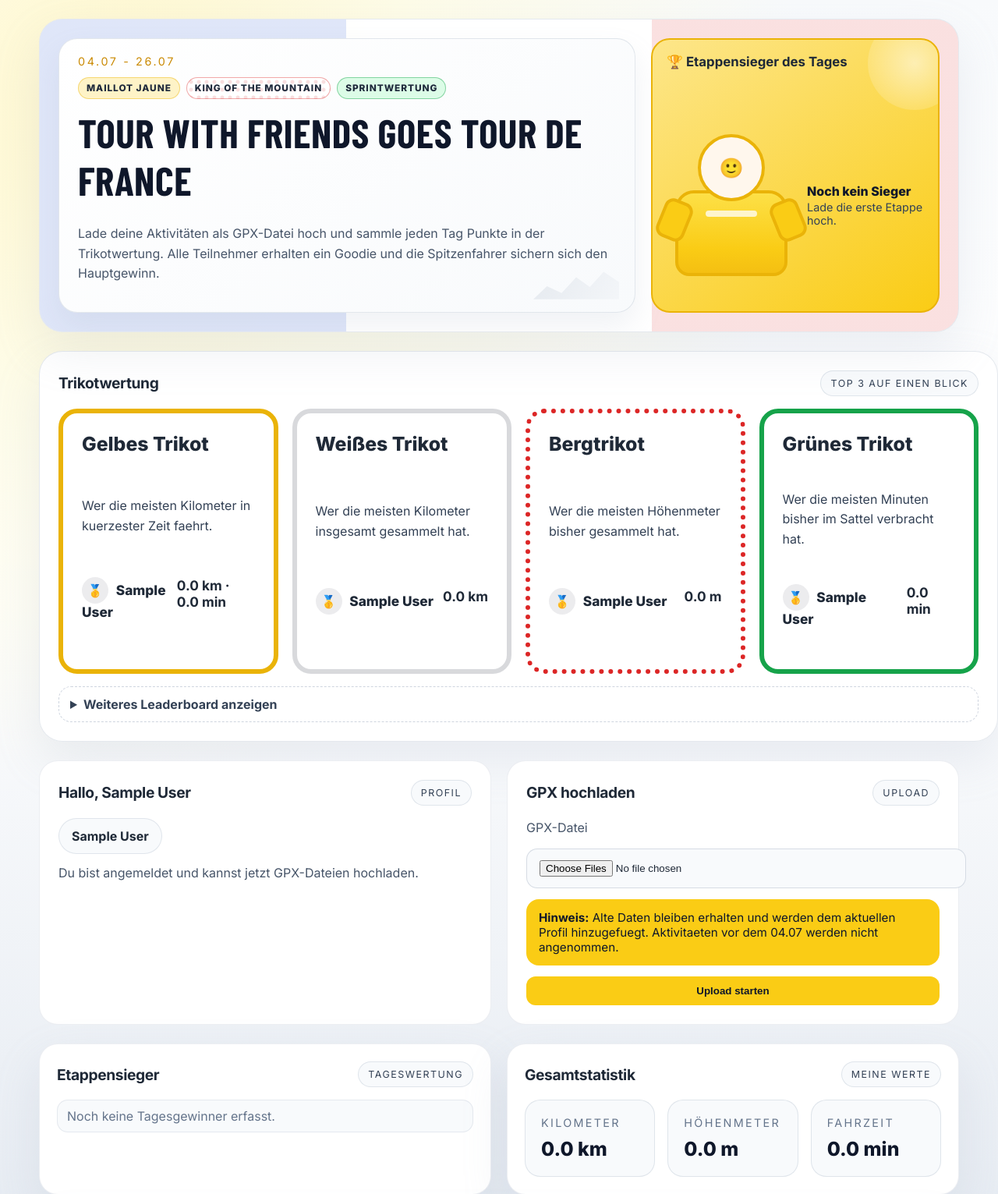
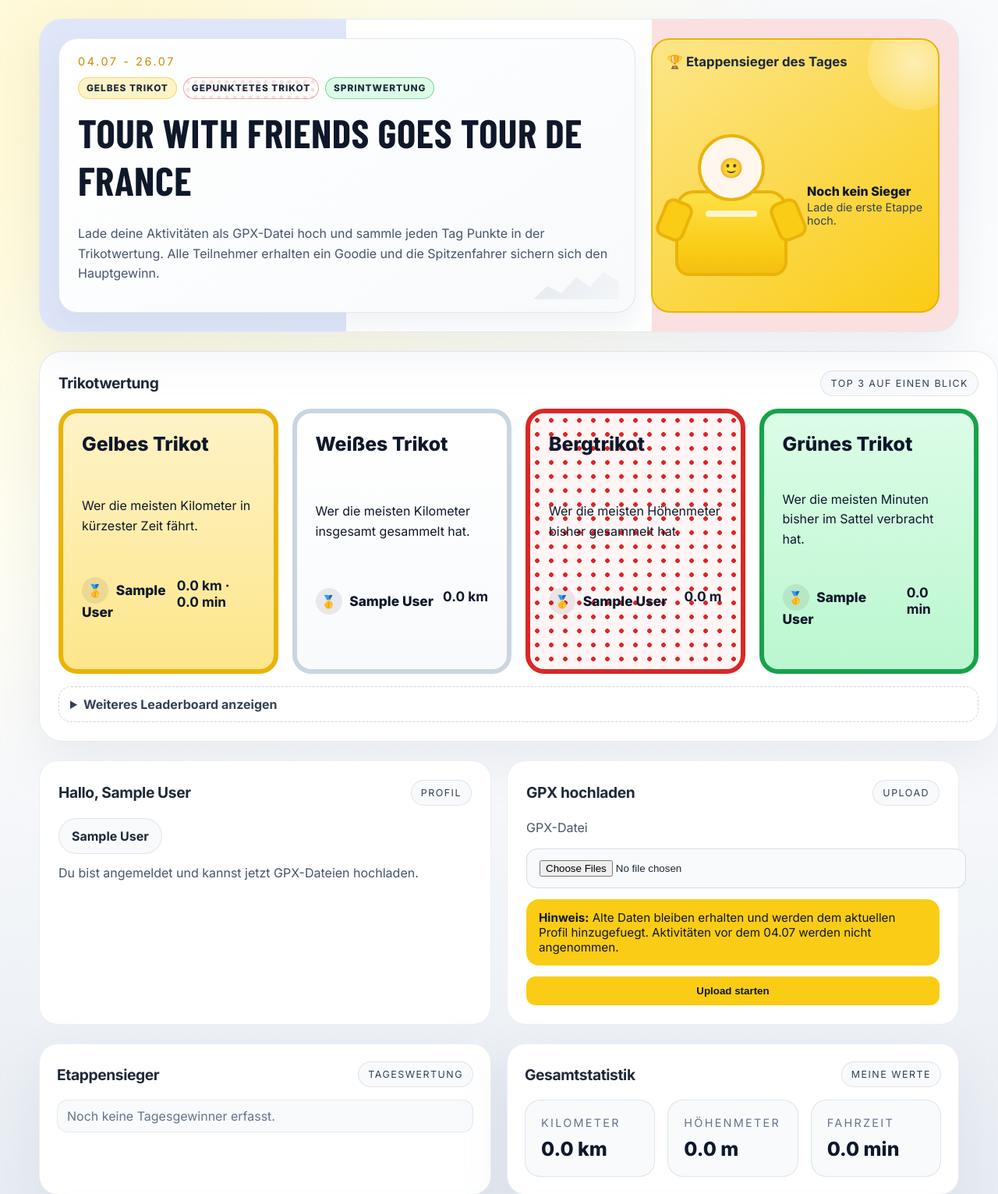
Before and after one commit to carlottadietz/tourwithfriends, a Flask app: page / in a window 1280 px wide. Shown: the top 1531 px of the page at 78% size. Run offline with Flask 3, Linux system fonts and the light colour scheme; the visitor is signed in with stand-in values (Sample User, id 1); data comes from the database, SQL or seed files in the repository; data that the repository does not hold is empty; some libraries are stand-ins or nearby versions; some web fonts are replaced.

Commit message:
Trikot-Kaestchen farbig fuellen und Lesbarkeit verbessern

```diff
--- a/templates/index.html
+++ b/templates/index.html
@@ -81,16 +81,28 @@
     .top-three-cards { display: grid; grid-template-columns: repeat(4, minmax(0, 1fr)); gap: 18px; }
     .trikot-card { position: relative; border-radius: 24px; padding: 24px; border: 6px solid rgba(15,23,42,0.16); background: #ffffff; display: grid; gap: 14px; min-height: 280px; overflow: hidden; }
     .trikot-card::before { content: none; }
-    .trikot-card h3 { margin: 0; font-size: 1.55rem; font-weight: 900; }
-    .trikot-card p { margin: 0; font-size: 1rem; color: #334155; }
-    .trikot-yellow { border-color: #eab308; }
-    .trikot-green { border-color: #16a34a; }
+    .trikot-card h3 { margin: 0; font-size: 1.55rem; font-weight: 900; color: #0f172a; }
+    .trikot-card p { margin: 0; font-size: 1rem; color: #0f172a; }
+    .trikot-yellow {
+      border-color: #eab308;
+      background: linear-gradient(180deg, #fef3c7 0%, #fde68a 100%);
+    }
+    .trikot-white {
+      border-color: #cbd5e1;
+      background: linear-gradient(180deg, #ffffff 0%, #f8fafc 100%);
+    }
+    .trikot-green {
+      border-color: #16a34a;
+      background: linear-gradient(180deg, #dcfce7 0%, #bbf7d0 100%);
+    }
     .trikot-polka {
-      border: 6px dotted #dc2626;
-      background: #ffffff;
+      border-color: #dc2626;
+      background-color: #fff5f5;
+      background-image: radial-gradient(circle, #dc2626 2.8px, transparent 3px);
+      background-size: 18px 18px;
     }
     .top-three { list-style: none; margin: 0; padding: 0; display: grid; gap: 8px; }
-    .top-three li { display: flex; justify-content: space-between; gap: 10px; font-size: 1.08rem; font-weight: 800; }
+    .top-three li { display: flex; justify-content: space-between; gap: 10px; font-size: 1.08rem; font-weight: 800; color: #0f172a; }
     .top-three .rank { display: inline-flex; align-items: center; justify-content: center; width: 34px; height: 34px; background: rgba(15,23,42,0.08); border-radius: 999px; font-size: 1rem; margin-right: 6px; }
     .expand-box { border: 1px dashed rgba(148,163,184,0.45); border-radius: 16px; padding: 12px 14px; background: #ffffff; }
     .expand-box summary { cursor: pointer; font-weight: 700; color: #334155; }
@@ -98,7 +110,7 @@
     .expand-col { background: #f8fafc; border: 1px solid rgba(148,163,184,0.2); border-radius: 14px; padding: 10px; }
     .expand-col h4 { margin: 0 0 8px; font-size: 0.92rem; }
     .expand-col ul { list-style: none; margin: 0; padding: 0; display: grid; gap: 6px; }
-    .expand-col li { display: flex; justify-content: space-between; gap: 8px; font-size: 0.9rem; }
+    .expand-col li { display: flex; justify-content: space-between; gap: 8px; font-size: 0.9rem; color: #0f172a; }
 
     .card-hero { background: #ffffff; border: 1px solid rgba(148,163,184,0.18); border-radius: 24px; padding: 22px; }
     .stage-list { list-style: none; margin: 0; padding: 0; display: grid; gap: 10px; }
@@ -151,8 +163,8 @@
       <div class="logo-block event-box">
         <span class="label-small">04.07 - 26.07</span>
         <div class="tour-flags" aria-label="Trikot-Kategorien">
-          <span class="tour-chip yellow">Maillot Jaune</span>
-          <span class="tour-chip polka">King of the Mountain</span>
+          <span class="tour-chip yellow">Gelbes Trikot</span>
+          <span class="tour-chip polka">Gepunktetes Trikot</span>
           <span class="tour-chip green">Sprintwertung</span>
         </div>
         <div class="headline-text">
@@ -206,7 +218,7 @@
         <div class="top-three-cards">
           <article class="trikot-card trikot-yellow">
             <h3>Gelbes Trikot</h3>
-            <p>Wer die meisten Kilometer in kuerzester Zeit faehrt.</p>
+            <p>Wer die meisten Kilometer in kürzester Zeit fährt.</p>
             <ol class="top-three">
               {% for entry in yellow_leaderboard[:3] %}
                 <li>
@@ -219,7 +231,7 @@
             </ol>
           </article>
 
-          <article class="trikot-card">
+          <article class="trikot-card trikot-white">
             <h3>Weißes Trikot</h3>
             <p>Wer die meisten Kilometer insgesamt gesammelt hat.</p>
             <ol class="top-three">
@@ -336,7 +348,7 @@
         <form action="{{ url_for('upload') }}" method="post" enctype="multipart/form-data">
           <label for="gpx_file">GPX-Datei</label>
           <input id="gpx_file" name="gpx_file" type="file" accept=".gpx" multiple required>
-          <div class="upload-hint"><span>Hinweis:</span> Alte Daten bleiben erhalten und werden dem aktuellen Profil hinzugefuegt. Aktivitaeten vor dem 04.07 werden nicht angenommen.</div>
+          <div class="upload-hint"><span>Hinweis:</span> Alte Daten bleiben erhalten und werden dem aktuellen Profil hinzugefuegt. Aktivitäten vor dem 04.07 werden nicht angenommen.</div>
           <button class="primary" type="submit">Upload starten</button>
         </form>
       </div>
```
